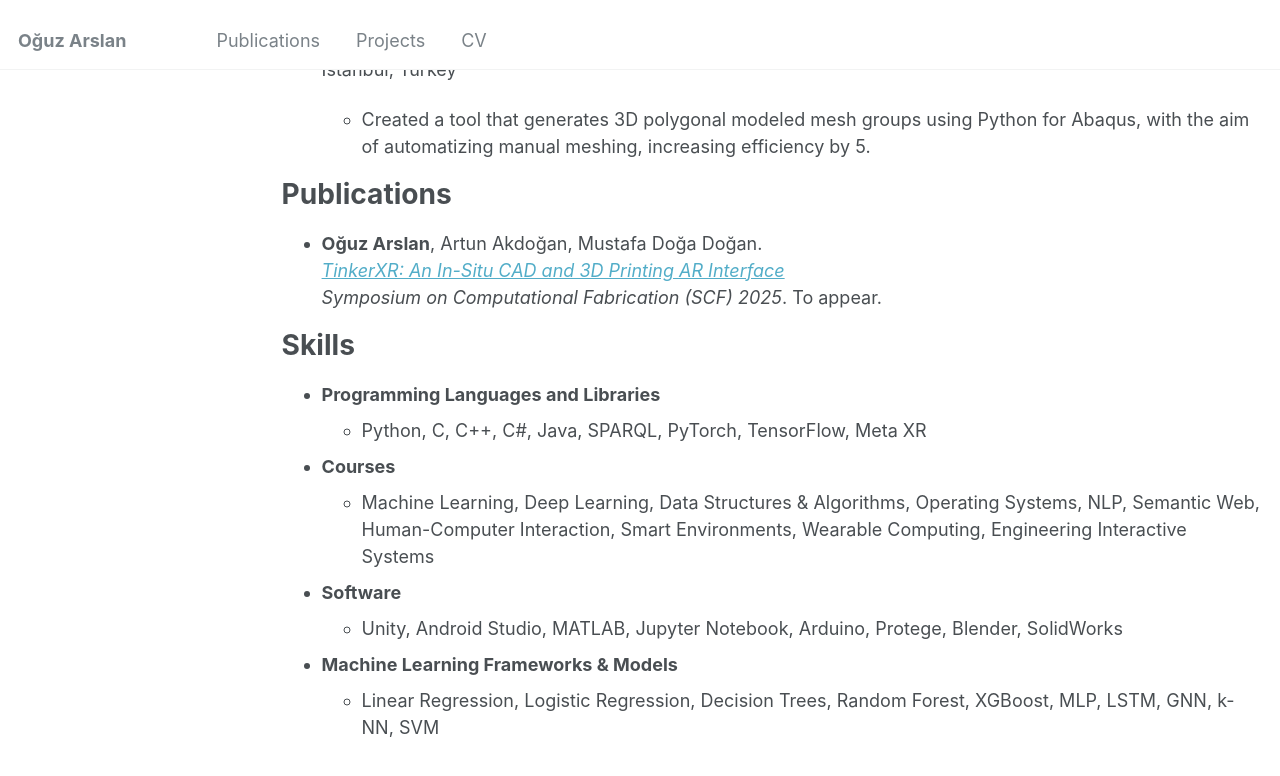
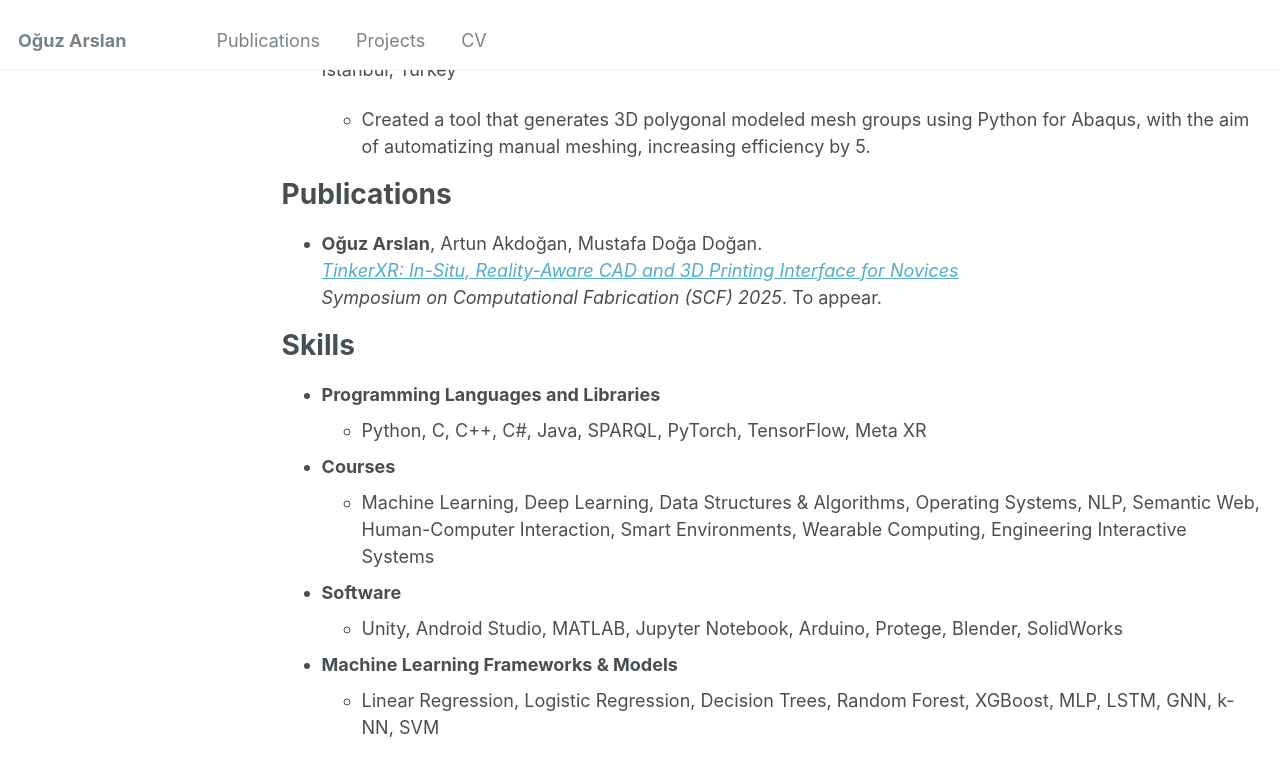
Before and after one commit to Boysle/boysle.github.io, a Jekyll site: the page built from _pages/cv.md, in a window 1280 px wide and 900 px high, scrolled down 709 px. Shown: the top 776 px of the window. Built offline with Jekyll 4.4.1, drawn with Linux system fonts in a browser that asks for light colours.

Commit message:
Update cv.md fix the naming of paper on cv

```diff
--- a/_pages/cv.md
+++ b/_pages/cv.md
@@ -37,7 +37,7 @@ produced materials are distributed to organizations such as NASA and Airbus.
 Publications
 ======
 * **Oğuz Arslan**, Artun Akdoğan, Mustafa Doğa Doğan.
-  [*TinkerXR: An In-Situ CAD and 3D Printing AR Interface*](https://tinkerxr.github.io/)
+  [*TinkerXR: In-Situ, Reality-Aware CAD and 3D Printing Interface for Novices*](https://tinkerxr.github.io/)
   *Symposium on Computational Fabrication (SCF) 2025*. To appear.
 
 Skills
```
